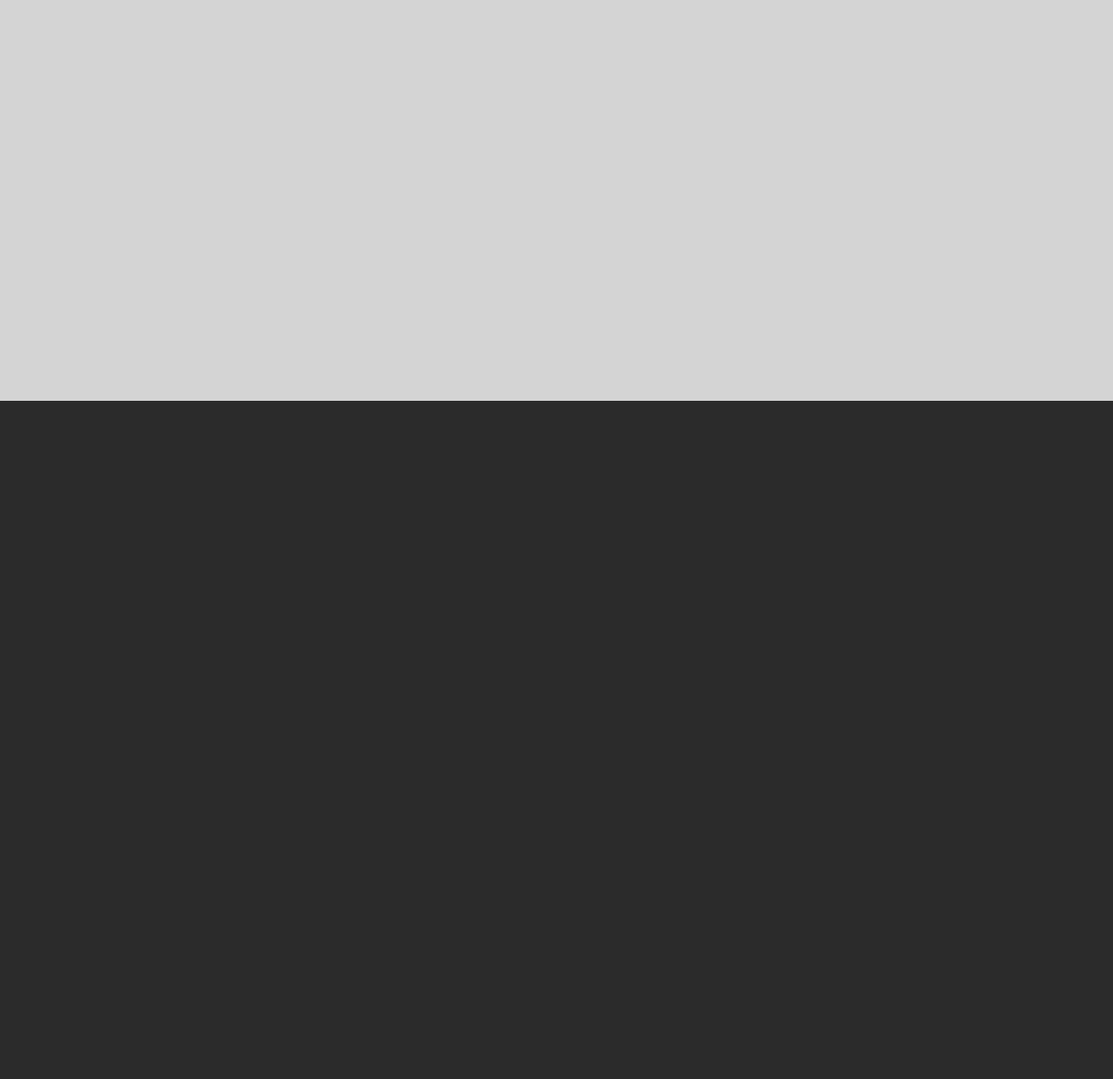
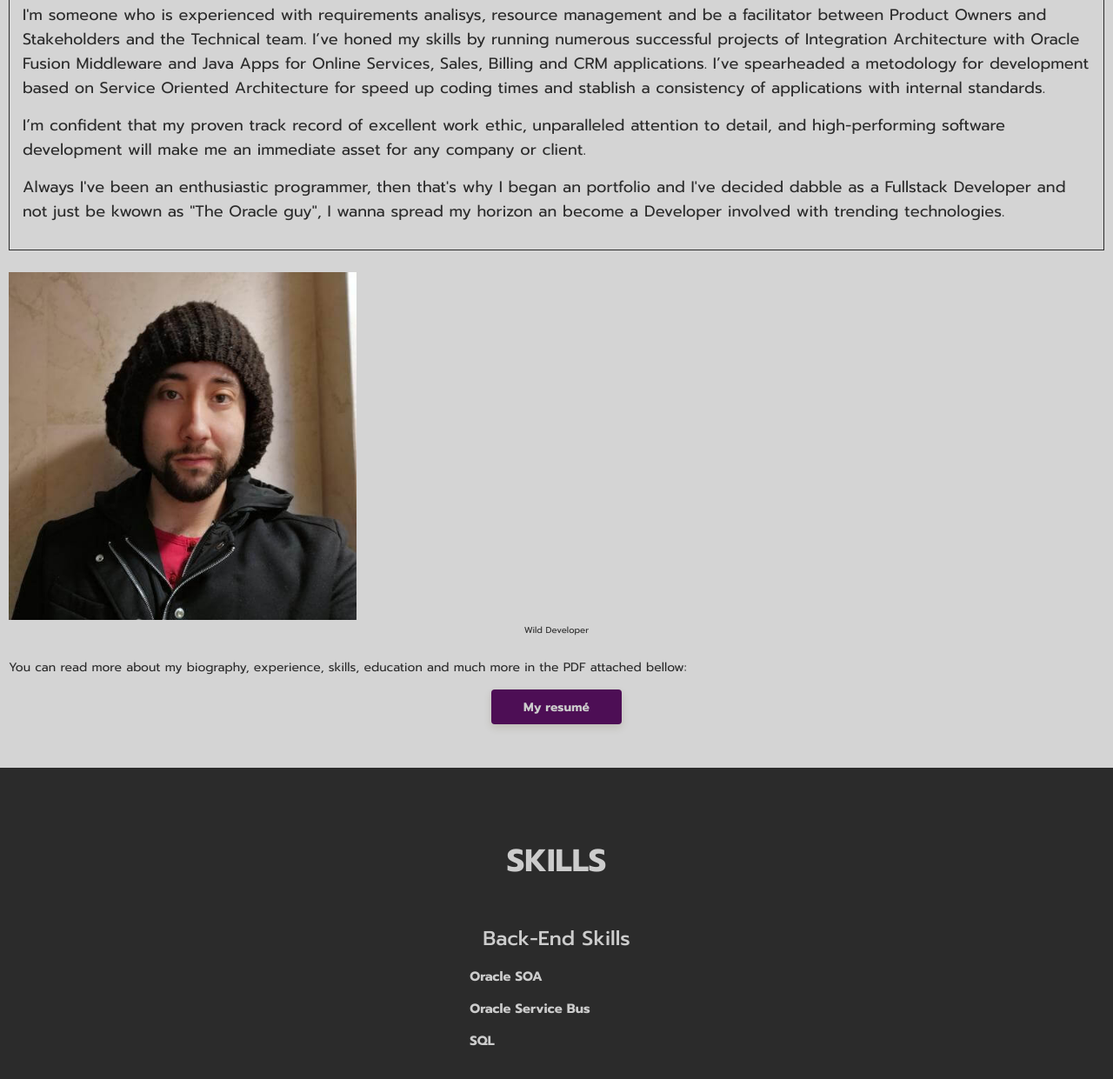
Before and after one commit to jaredhmdev/portfolio-v0, a plain HTML site: page index.html in a window 1280 px wide. Shown: the part 1139-2380 px from the top of the page at 87% size. Before the commit the page ends 1600 px from the top, so only its background shows below. Drawn offline with Linux system fonts and the light colour scheme.

Commit message:
about page section finished

```diff
--- a/css/mobile.css
+++ b/css/mobile.css
@@ -13,6 +13,7 @@ LastUpdated: ---
 
   --header-bg-primary-color:#4d0e55;
   --text-primary-color: #cccccc;
+  --text-secondary-color: #2b2b2b;
 
 
   --menu-speed: 1.5s;
@@ -672,7 +673,86 @@ transform: rotate(10deg);
   font-style: italic;
 }
 
+/* ABOUT ME SECTION  */
+
 .aboutme{
+  position: relative;
+  display: flex;
+  flex-direction: column;
+  justify-items: center;
+  align-items: center;
+  top: 10vh;
+  height: auto;
+  width: 100%;
+  background-color: var(--page-bg-secondary-color);
+}
+
+.aboutme-card{
+  margin: 10px;
+}
+
+.aboutme-card__body{
+  padding: 15px;
+  border: 1px solid var(--page-bg-primary-color);
+
+}
+
+.aboutme-card__copy{
+  padding-bottom: 15px;
+  color: var(--page-bg-primary-color);
+  font-size: 1.8rem;
+}
+.aboutme-card__title{
+  padding-top: 80px;
+  padding-bottom: 40px;
+  color: var(--text-secondary-color);
+  font-size: 3.6rem;
+  text-align: center;
+}
+
+.aboutme-card__photo{
+  padding-top: 25px;
+    width: 100%;
+    max-width: 400px;
+    height: auto;
+}
+
+.aboutme-card__photo ~ figcaption{
+ color: var(--text-secondary-color);
+ text-align: center;
+}
+
+.aboutme-card__footer{
+  display: flex;
+  flex-direction: column;
+  justify-content: center;
+  padding-top: 25px;
+  padding-bottom: 40px;
+}
+
+.aboutme-card__footercopy{
+  padding-bottom: 15px;
+  color: var(--page-bg-primary-color);
+  font-size: 1.4rem;
+}
+
+.aboutme-card__link{
+  height: 40px;
+  width: 150px;
+  margin: 0 auto;
+  padding: 10px 37px;
+  font-size: 1.4rem;
+  font-weight: 700;
+  text-decoration: none;
+  box-shadow: 0px 4px 8px rgba(89, 73, 30, 0.16);
+  border-radius: 4px;
+  color: var(--text-primary-color);
+  background-color: var(--header-bg-primary-color);
+}
+
+/* SKILLS SECTION  */
+
+.skills{
   position: relative;
   display: flex;
   flex-direction: column;
@@ -681,5 +761,36 @@ transform: rotate(10deg);
   top: 10vh;
   height: 100vh;
   width: 100%;
-  background-color: var(--page-bg-secondary-color);
+  background-color: var(--page-bg-primary-color);
 }
+
+.skills-container{
+  position: relative;
+  display: flex;
+  flex-direction: column;
+  justify-items: center;
+  align-items: center;
+}
+
+.skills__title{
+  padding-top: 80px;
+    color: var(--text-primary-color);
+    font-size: 3.6rem;
+    text-align: center;
+  }
+
+.skills-group{
+  position: relative;
+  height: auto;
+  width: 100%;
+  margin-top: 30px;
+}
+
+.skills-group__header{
+padding: 15px;
+}
+
+.skills-group__name{
+  font-size: 2.3rem;
+  font-weight: 500;
+}
--- a/css/tablet.css
+++ b/css/tablet.css
@@ -9,3 +9,10 @@
   .avatar-canvas > *{
     transform: scale(1);
   }
+
+
+  .menu__item{
+
+    font-size: 6.6rem;
+
+  }
--- a/index.html
+++ b/index.html
@@ -33,7 +33,7 @@
               <ul class="menu__list">
                 <li class="menu__item"><a href="#presentation" class="menu__link" onclick="resetMenu()">Home</a></li>
                 <li class="menu__item"><a href="#aboutme" class="menu__link" onclick="resetMenu()" >About Me</a></li>
-                <li class="menu__item"><a href="" class="menu__link" onclick="resetMenu()">Skills</a></li>
+                <li class="menu__item"><a href="#skills" class="menu__link" onclick="resetMenu()">Skills</a></li>
                 <li class="menu__item"><a href="" class="menu__link" onclick="resetMenu()">Challenges Accomplished</a></li>
                 <li class="menu__item"><a href="" class="menu__link" onclick="resetMenu()">Projects</a></li>
                 <li class="menu__item"><a href="" class="menu__link" onclick="resetMenu()">Contact Me</a></li>
@@ -110,16 +110,65 @@
 
     <section id="aboutme"class="aboutme">
       <div class="aboutme-cointainer">
+        <div class="aboutme-card">
+          <div class="aboutme-card__header">
+            <h1 class="aboutme-card__title">ABOUT ME</h1>
+          </div>
+          <div class="aboutme-card__body">
+            <p class="aboutme-card__copy">Born in México, April 1992. After I graduate of University, inmediatly, I got a job at a Mexican Telco Company, in 2015, I began there as a Back-End Developer with Oracle Fusion Middleware technologies.</p>
+            <p class="aboutme-card__copy">Since then, I've been forged a growing carreer as an Integration Developer, Project Leader and even as a Development Manager. That make me be a multi-disciplinary engineer with more than 6 years of professional experiences at technology industry.</p>
+            <p class="aboutme-card__copy">I'm someone who is experienced with requirements analisys, resource management and be a facilitator between Product Owners and Stakeholders and the Technical team. I’ve honed my skills by running numerous successful projects of Integration Architecture with Oracle Fusion Middleware and Java Apps for Online Services, Sales, Billing and CRM applications. I’ve spearheaded a metodology for development based on Service Oriented Architecture for speed up coding times and stablish a consistency of applications with internal standards. </p>
+            <p class="aboutme-card__copy">I’m confident that my proven track record of excellent work ethic, unparalleled attention to detail, and high-performing software development will make me an immediate asset for any company or client.</p>
+            <p class="aboutme-card__copy">Always I've been an enthusiastic programmer, then that's why I began an portfolio and I've decided dabble as a Fullstack Developer and not just be kwown as "The Oracle guy", I wanna spread my horizon an become a Developer involved with trending technologies.</p>
+          </div>
+          <div class="aboutme-card__figure">
+            <figure>
+              <img class="aboutme-card__photo" src="./assets/img/jaredphoto.jpg" alt="Jared">
+              <figcaption>Wild Developer</figcaption>
+            </figure>
+          </div>
+          <div class="aboutme-card__footer">
+            <p class="aboutme-card__footercopy">
+              You can read more about my biography, experience, skills, education and much more in the PDF attached bellow:
+            </p>
+            <a href="https://drive.google.com/file/d/1CH__aLThiMlFI8TwVZc0DhvJwqdcNgv_/view?usp=sharing" class="aboutme-card__link" target="_blank">My resumé</a>
+          </div>
+        </div>
 
       </div>
     </section>
-    <section class="experience">
-      <div class="experience-cointainer">
-
-      </div>
-    </section>
-    <section class="skills">
-      <div class="skills-cointainer">
+    <section id="skills" class="skills">
+      <div class="skills-container">
+        <header class="skills__header">
+          <h1 class="skills__title">SKILLS</h1>
+        </header>
+        <article class="skills-group">
+          <header class="skills-group__header">
+            <h1 class="skills-group__name">Back-End Skills</h1></header>
+          <div class="skills-group__skills">
+            <div class="skill-item">
+              <h2 class="skill-item__name">Oracle SOA</h2>
+              <img src="" alt="" class="skill-item__logo">
+              <div class="skill-item__progressbar">
+                <div class="skill-item__progressbar--progress"></div>
+              </div>
+            </div>
+            <div class="skill-item">
+              <h2 class="skill-item__name">Oracle Service Bus</h2>
+              <img src="" alt="" class="skill-item__logo">
+              <div class="skill-item__progressbar">
+                <div class="skill-item__progressbar--progress"></div>
+              </div>
+            </div>
+            <div class="skill-item">
+              <h2 class="skill-item__name">SQL</h2>
+              <img src="" alt="" class="skill-item__logo">
+              <div class="skill-item__progressbar">
+                <div class="skill-item__progressbar--progress"></div>
+              </div>
+            </div>
+          </div>
+        </article>
 
       </div>
     </section>
```
Also changed, not shown: assets/img/jaredphoto.jpg (added).
